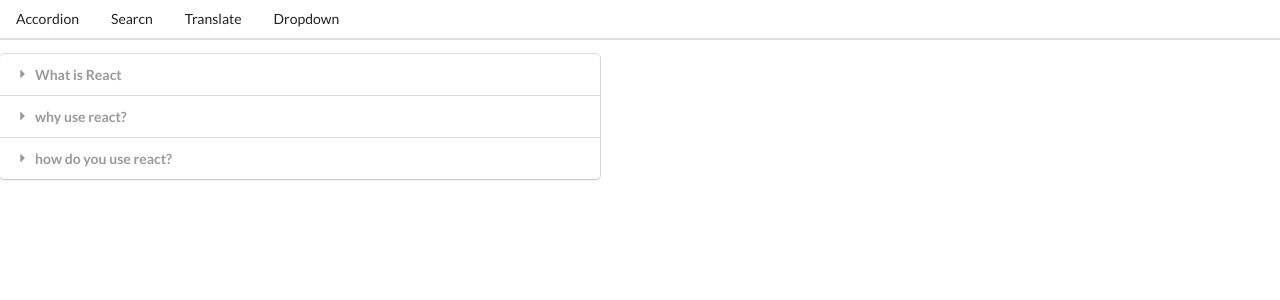
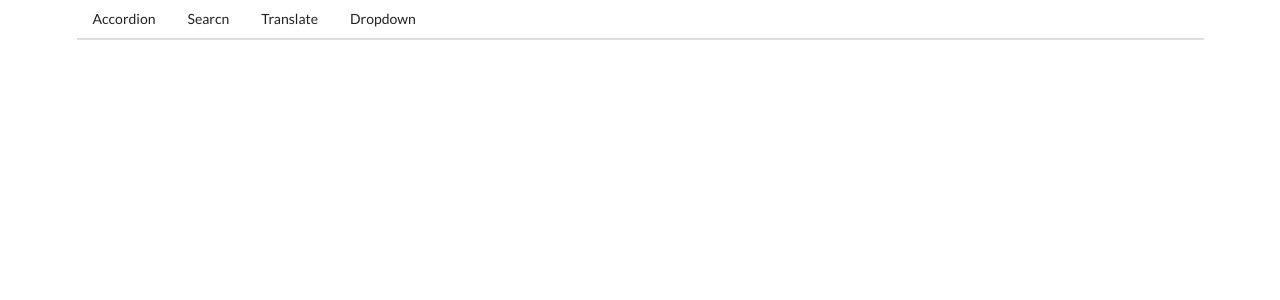
Before and after one commit to HitomiTahara/widgets, a React (Create React App) app: page / in a window 1280 px wide. Shown: the top 300 px of the page. Built offline with nearby package versions, Linux system fonts and the light colour scheme.

Commit message:
Fixed some styles

```diff
--- a/src/App.js
+++ b/src/App.js
@@ -5,7 +5,6 @@ import Dropdown from "./components/Dropdown";
 import Translate from "./components/Translate";
 import Route from "./components/Route";
 import Header from "./components/Header";
-
 
 const items = [
   {
@@ -46,9 +45,9 @@ const showAccordion = () => {
 const App = () => {
   const [selected, setSelected] = useState(options[0]);
   return (
-    <div>
+    <div className="ui container">
       <Header />
-      <Route path="/">
+      <Route path="/widgets">
         <Accordion items={items} />
       </Route>
       <Route path="/list">
--- a/src/components/Search.js
+++ b/src/components/Search.js
@@ -65,15 +65,17 @@ const Search = () => {
     <div>
       <div className="ui form">
         <div className="field">
-          <label>hello:{term}</label>
+          <label>Search</label>
           <input
-            className="input"
+            className="input p5"
             type="text"
             value={term}
             onChange={onInputChange}
           />
+          <label className="pt5">Results</label>
         </div>
       </div>
+
       <div className="ui celled list">{renderedResults}</div>
     </div>
   );
```
